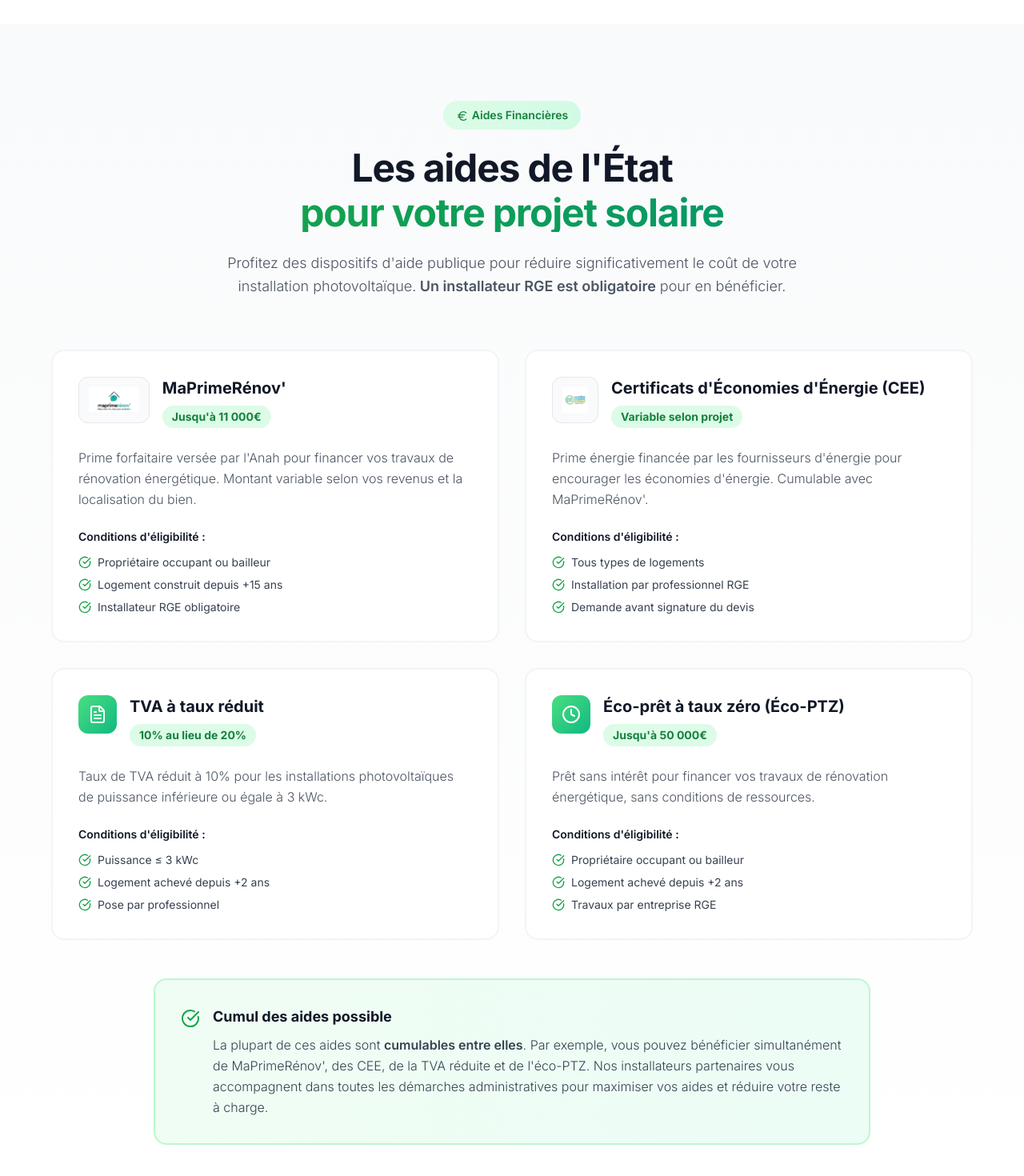
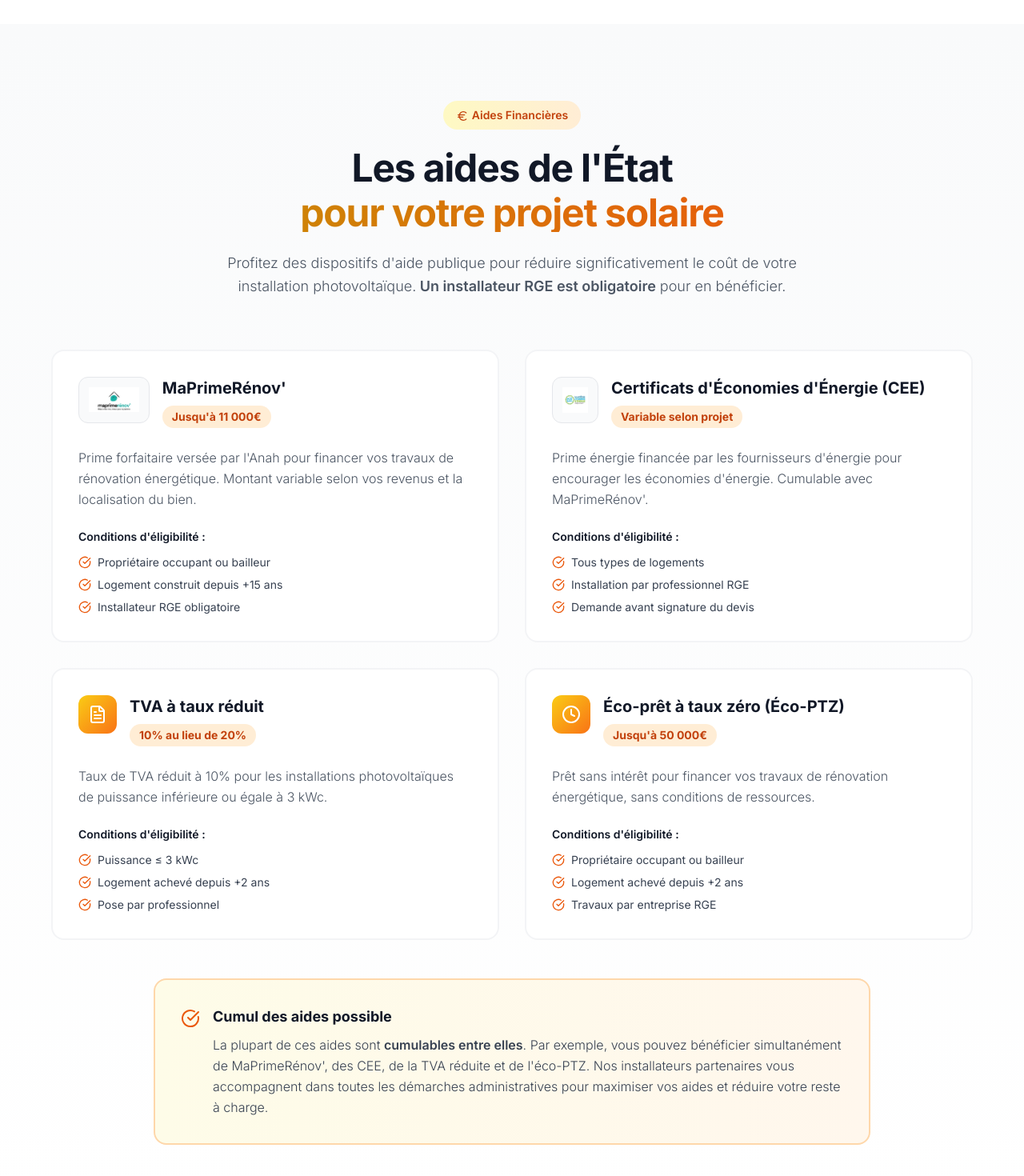
Before and after one commit to Usineafric/landing-solaire-fr, a React (Vite) app: page /garanties in a window 1280 px wide. Shown: the part 3840-5310 px from the top of the page at 80% size. Built offline with nearby package versions, Linux system fonts and the light colour scheme; no server answers.

Commit message:
fix: Palette orange/jaune sur page garanties (section aides)

```diff
--- a/src/pages/Garanties.jsx
+++ b/src/pages/Garanties.jsx
@@ -263,14 +263,14 @@
       <section className="py-24 bg-gradient-to-b from-gray-50 to-white">
         <div className="container-page">
           <div className="text-center max-w-3xl mx-auto mb-16">
-            <div className="inline-block bg-gradient-to-r from-green-100 to-emerald-100 text-green-700 px-4 py-2 rounded-full text-sm font-semibold mb-6">
+            <div className="inline-block bg-gradient-to-r from-yellow-100 to-orange-100 text-orange-700 px-4 py-2 rounded-full text-sm font-semibold mb-6">
               <Euro className="inline w-4 h-4 mr-1" />
               Aides Financières
             </div>
 
             <h2 className="text-4xl md:text-5xl font-bold text-gray-900 mb-6 tracking-tight">
               Les aides de l'État
-              <span className="block text-transparent bg-clip-text bg-gradient-to-r from-green-600 to-emerald-600 mt-2">
+              <span className="block text-transparent bg-clip-text bg-gradient-to-r from-yellow-600 to-orange-600 mt-2">
                 pour votre projet solaire
               </span>
             </h2>
@@ -288,7 +288,7 @@
               return (
                 <div
                   key={index}
-                  className="bg-white rounded-2xl border-2 border-gray-100 p-8 hover:border-green-200 hover:shadow-xl transition-all"
+                  className="bg-white rounded-2xl border-2 border-gray-100 p-8 hover:border-orange-200 hover:shadow-xl transition-all"
                 >
                   <div className="flex items-start gap-4 mb-6">
                     {aide.logo ? (
@@ -296,7 +296,7 @@
                         <img src={aide.logo} alt={aide.title} className="h-8 w-auto object-contain" />
                       </div>
                     ) : (
-                      <div className="inline-flex items-center justify-center w-12 h-12 rounded-xl bg-gradient-to-br from-green-400 to-emerald-500 flex-shrink-0">
+                      <div className="inline-flex items-center justify-center w-12 h-12 rounded-xl bg-gradient-to-br from-yellow-400 to-orange-500 flex-shrink-0">
                         <Icon className="w-6 h-6 text-white" />
                       </div>
                     )}
@@ -305,7 +305,7 @@
                       <h3 className="text-xl font-bold text-gray-900 mb-2">
                         {aide.title}
                       </h3>
-                      <div className="inline-block bg-green-100 text-green-700 px-3 py-1 rounded-full text-sm font-bold">
+                      <div className="inline-block bg-orange-100 text-orange-700 px-3 py-1 rounded-full text-sm font-bold">
                         {aide.montant}
                       </div>
                     </div>
@@ -321,7 +321,7 @@
                     </div>
                     {aide.conditions.map((condition, i) => (
                       <div key={i} className="flex items-start gap-2">
-                        <CheckCircle className="w-4 h-4 text-green-600 flex-shrink-0 mt-0.5" />
+                        <CheckCircle className="w-4 h-4 text-orange-600 flex-shrink-0 mt-0.5" />
                         <span className="text-sm text-gray-700">{condition}</span>
                       </div>
                     ))}
@@ -331,9 +331,9 @@
             })}
           </div>
 
-          <div className="mt-12 max-w-4xl mx-auto bg-gradient-to-r from-green-50 to-emerald-50 border-2 border-green-200 rounded-2xl p-8">
+          <div className="mt-12 max-w-4xl mx-auto bg-gradient-to-r from-yellow-50 to-orange-50 border-2 border-orange-200 rounded-2xl p-8">
             <div className="flex items-start gap-4">
-              <CheckCircle className="w-6 h-6 text-green-600 flex-shrink-0 mt-1" />
+              <CheckCircle className="w-6 h-6 text-orange-600 flex-shrink-0 mt-1" />
               <div>
                 <h4 className="font-bold text-gray-900 mb-2 text-lg">
                   Cumul des aides possible
```
